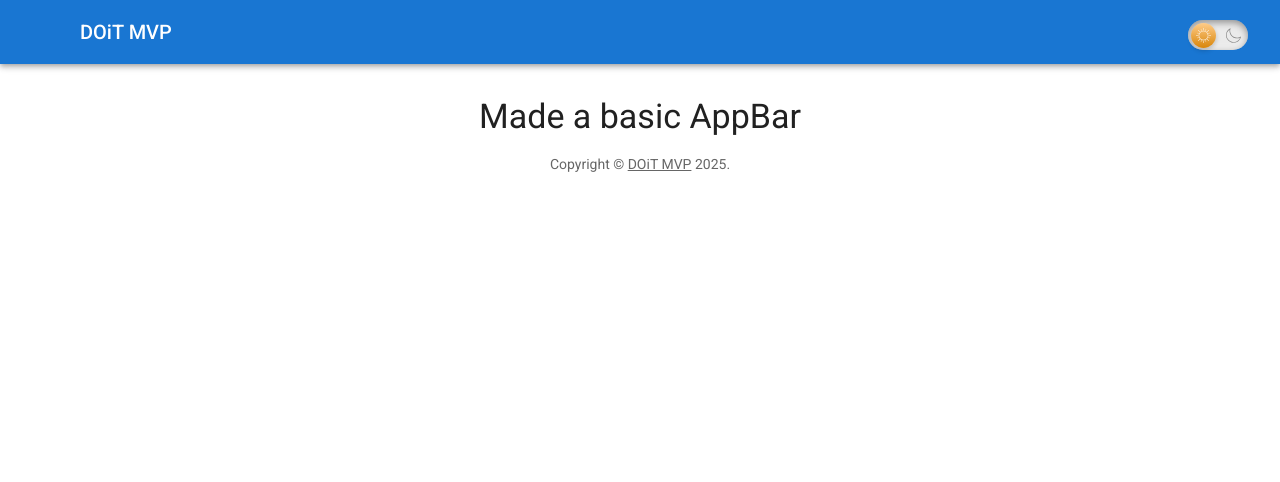
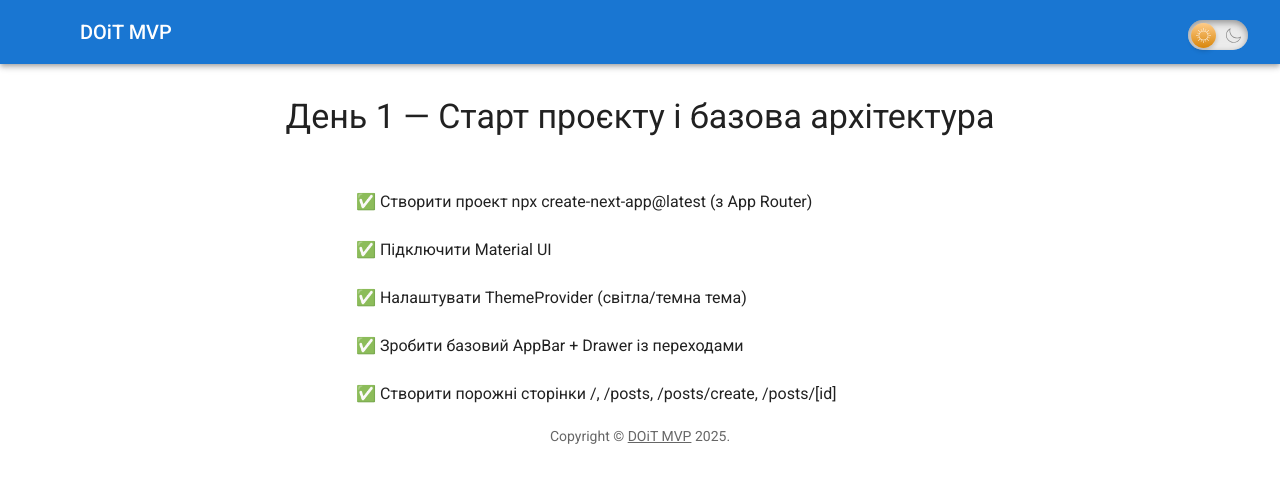
Before and after one commit to EuJinnLucaShow/doit_mvp, a Next.js app: page / in a window 1280 px wide. Shown: the top 482 px of the page. Built offline with nearby package versions, Linux system fonts and the light colour scheme; some icons are missing; what @mui/material-nextjs would draw is missing.

Commit message:
Add Drawer

```diff
--- a/app/page.tsx
+++ b/app/page.tsx
@@ -3,6 +3,7 @@ import Container from "@mui/material/Container";
 import Typography from "@mui/material/Typography";
 import Box from "@mui/material/Box";
 import Copyright from "@/components/Copyright";
+import { List, ListItem, ListItemText } from "@mui/material";
 
 export default function Home() {
   return (
@@ -16,9 +17,27 @@ export default function Home() {
           alignItems: "center",
         }}
       >
-        <Typography variant="h4" component="h1" sx={{ mb: 2 }}>
-          Made a basic AppBar
+        <Typography variant="h4" component="h1" sx={{ mb: 4 }}>
+          День 1 — Старт проєкту і базова архітектура
         </Typography>
+
+        <List sx={{ width: "100%", maxWidth: 600 }}>
+          <ListItem>
+            <ListItemText primary="✅ Створити проект npx create-next-app@latest (з App Router)" />
+          </ListItem>
+          <ListItem>
+            <ListItemText primary="✅ Підключити Material UI" />
+          </ListItem>
+          <ListItem>
+            <ListItemText primary="✅ Налаштувати ThemeProvider (світла/темна тема)" />
+          </ListItem>
+          <ListItem>
+            <ListItemText primary="✅ Зробити базовий AppBar + Drawer із переходами" />
+          </ListItem>
+          <ListItem>
+            <ListItemText primary="✅ Створити порожні сторінки /, /posts, /posts/create, /posts/[id]" />
+          </ListItem>
+        </List>
         <Copyright />
       </Box>
     </Container>
--- a/components/AppBarHeader.tsx
+++ b/components/AppBarHeader.tsx
@@ -1,3 +1,5 @@
+"use client";
+
 import * as React from "react";
 import AppBar from "@mui/material/AppBar";
 import Box from "@mui/material/Box";
@@ -6,8 +8,24 @@ import IconButton from "@mui/material/IconButton";
 import MenuIcon from "@mui/icons-material/Menu";
 import ModeSwitch from "./ModeSwitch";
 import { Typography } from "@mui/material";
+import MenuDrawer from "./MenuDrawer";
 
 export default function AppBarHeader() {
+  const [state, setState] = React.useState(false);
+
+  const toggleDrawer =
+    (open: boolean) => (event: React.KeyboardEvent | React.MouseEvent) => {
+      if (
+        event.type === "keydown" &&
+        ((event as React.KeyboardEvent).key === "Tab" ||
+          (event as React.KeyboardEvent).key === "Shift")
+      ) {
+        return;
+      }
+
+      setState(open);
+    };
+
   return (
     <Box sx={{ flexGrow: 1 }}>
       <AppBar position="static">
@@ -18,6 +36,7 @@ export default function AppBarHeader() {
             color="inherit"
             aria-label="menu"
             sx={{ mr: 2 }}
+            onClick={toggleDrawer(true)}
           >
             <MenuIcon />
           </IconButton>
@@ -27,6 +46,7 @@ export default function AppBarHeader() {
           <ModeSwitch />
         </Toolbar>
       </AppBar>
+      <MenuDrawer state={state} toggleDrawer={toggleDrawer} />
     </Box>
   );
 }
--- /dev/null
+++ b/components/MenuDrawer.tsx
@@ -0,0 +1,58 @@
+import * as React from "react";
+import Box from "@mui/material/Box";
+import SwipeableDrawer from "@mui/material/SwipeableDrawer";
+import List from "@mui/material/List";
+import ListItem from "@mui/material/ListItem";
+import ListItemButton from "@mui/material/ListItemButton";
+import ListItemIcon from "@mui/material/ListItemIcon";
+import ListItemText from "@mui/material/ListItemText";
+import Link from "next/link";
+import HomeIcon from "@mui/icons-material/Home";
+import ListIcon from "@mui/icons-material/List";
+import AddCircleIcon from "@mui/icons-material/AddCircle";
+
+interface MenuDrawerProps {
+  readonly toggleDrawer: (
+    open: boolean
+  ) => (event: React.KeyboardEvent | React.MouseEvent) => void;
+  readonly state: boolean;
+}
+
+export default function MenuDrawer({ toggleDrawer, state }: MenuDrawerProps) {
+  const menuItems = [
+    { text: "Головна", href: "/", icon: <HomeIcon /> },
+    { text: "Усі пости", href: "/posts", icon: <ListIcon /> },
+    { text: "Створити пост", href: "/posts/create", icon: <AddCircleIcon /> },
+  ];
+
+  const list = () => (
+    <Box
+      sx={{ width: 250 }}
+      role="Menu Drawer"
+      onClick={toggleDrawer(false)}
+      onKeyDown={toggleDrawer(false)}
+    >
+      <List>
+        {menuItems.map(({ text, href, icon }) => (
+          <ListItem key={text} disablePadding>
+            <ListItemButton component={Link} href={href}>
+              <ListItemIcon>{icon}</ListItemIcon>
+              <ListItemText primary={text} />
+            </ListItemButton>
+          </ListItem>
+        ))}
+      </List>
+    </Box>
+  );
+
+  return (
+    <SwipeableDrawer
+      anchor="left"
+      open={state}
+      onClose={toggleDrawer(false)}
+      onOpen={toggleDrawer(true)}
+    >
+      {list()}
+    </SwipeableDrawer>
+  );
+}
```
